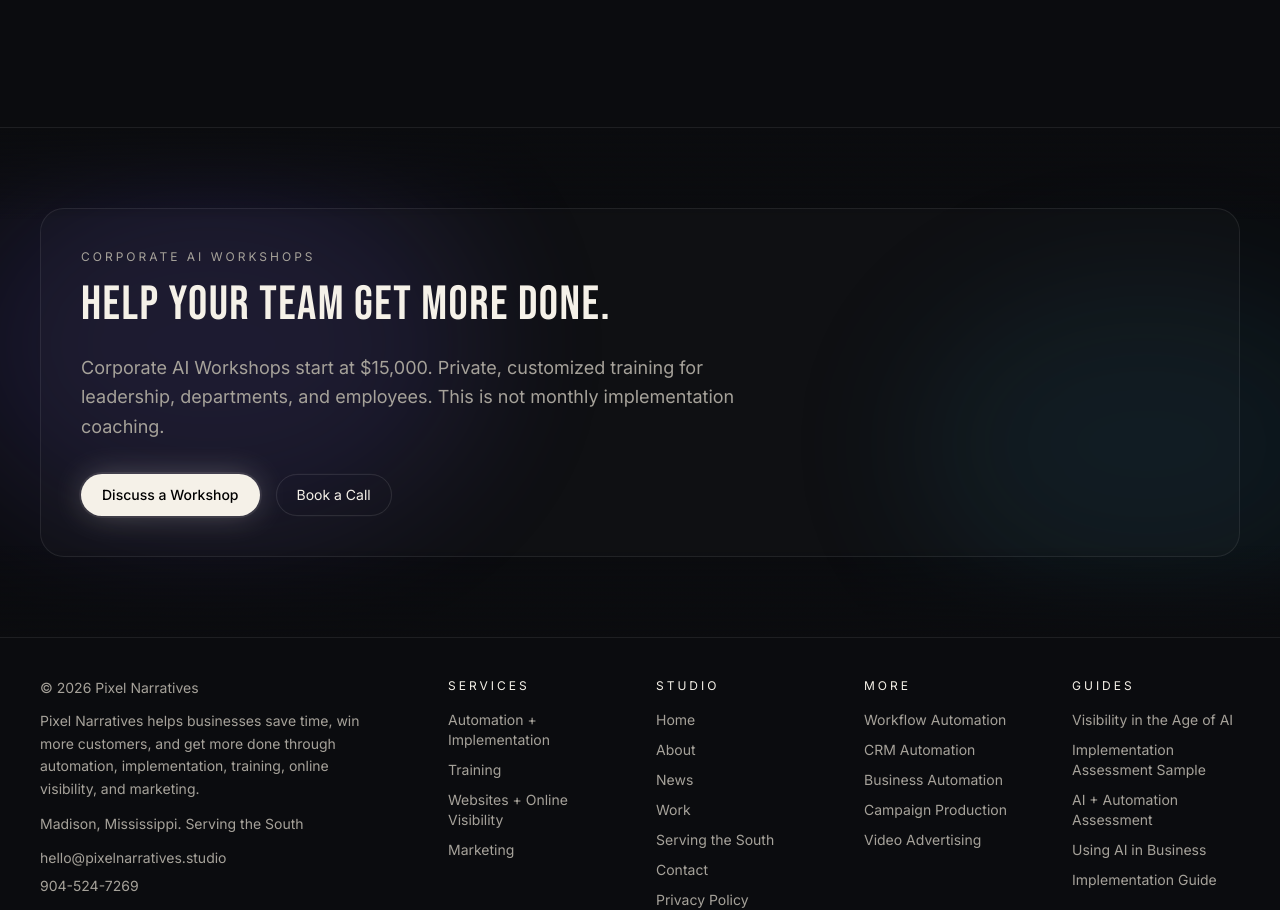
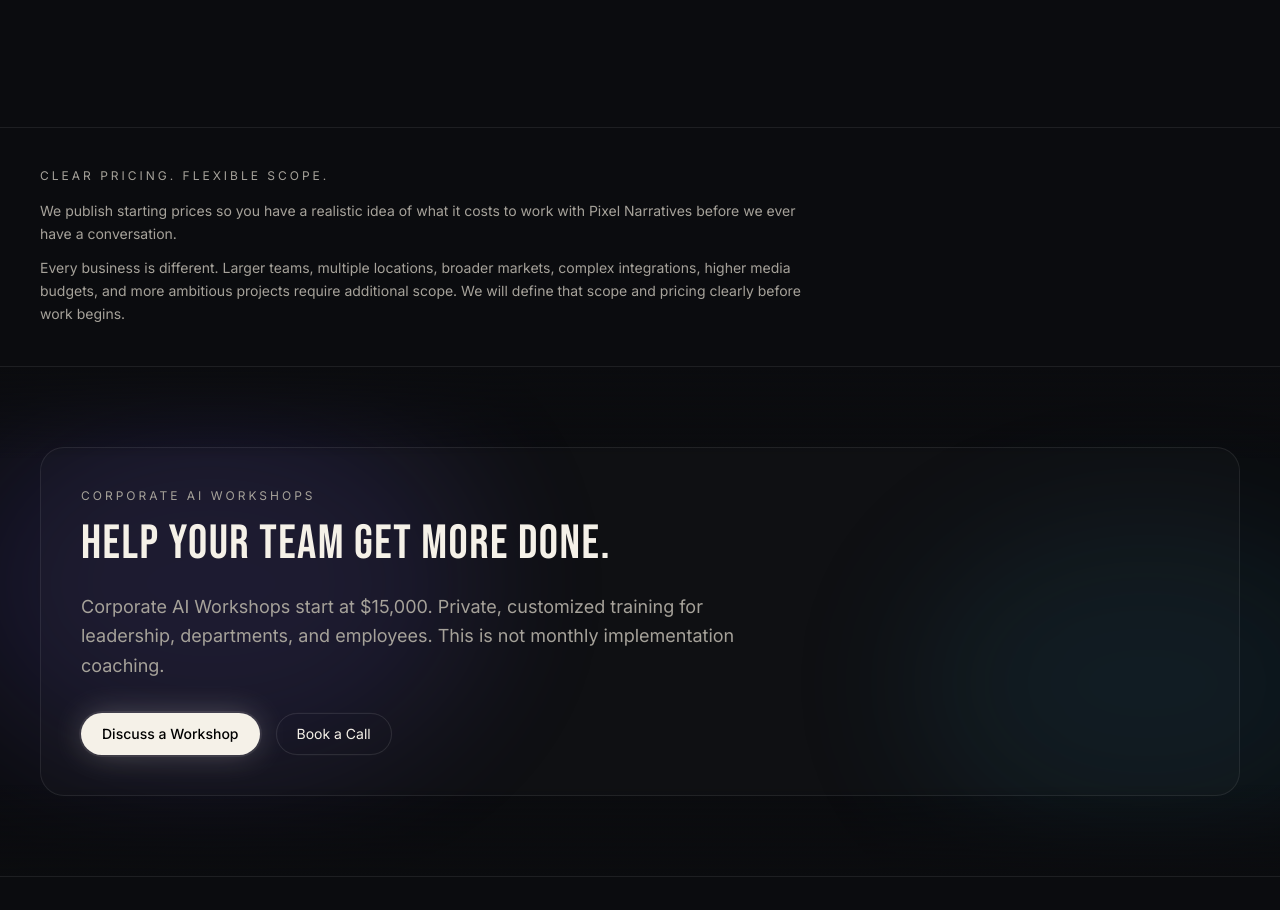
Before and after one commit to jmaruszak/pixel-narratives-site, a Next.js app in the folder pixel-narratives-site/: page /training in a window 1280 px wide. Shown: the part 9200-10110 px from the top of the page. Built offline with nearby package versions, Linux system fonts and the light colour scheme.

Commit message:
Qualify public prices as starting at and add a small-print scope note.
Keep offer cards intact while making listed prices clearly starting points, and explain that larger or more complex work is scoped before it begins.

Co-authored-by: Cursor <cursoragent@cursor.com>

```diff
--- a/pixel-narratives-site/src/app/automation/page.tsx
+++ b/pixel-narratives-site/src/app/automation/page.tsx
@@ -3,6 +3,7 @@ import Footer from "../../components/Footer";
 import IntelligenceLayerProcessFlow from "../../components/IntelligenceLayerProcessFlow";
 import Nav from "../../components/Nav";
 import PageBottomCta from "../../components/PageBottomCta";
+import PricingNote from "../../components/PricingNote";
 import { DESTINATION_CTAS } from "../../lib/destinationCtas";
 import { JsonLd, buildServicePageSchema, buildWebPage, buildBreadcrumbs } from "../../lib/schema";
 import { buildPageMetadata } from "../../lib/siteMetadata";
@@ -157,7 +158,7 @@ export default function AutomationPage() {
                 Implementation Assessment
               </h3>
               <p className="mt-4 text-sm uppercase tracking-[0.25em] text-[var(--muted)]">
-                $950
+                Starting at $950
               </p>
               <p className="mt-6 text-base leading-relaxed text-[var(--muted)]">
                 A focused look at how work moves through the business:
@@ -200,7 +201,7 @@ export default function AutomationPage() {
                 Guided Implementation
               </h3>
               <p className="mt-4 text-sm uppercase tracking-[0.25em] text-[var(--muted)]">
-                $1,500/month · 3-month minimum
+                Starting at $1,500/month · 3-month minimum
               </p>
               <p className="mt-6 text-base leading-relaxed text-[var(--muted)]">
                 For business owners and internal leads who want expert
@@ -343,6 +344,7 @@ export default function AutomationPage() {
         </div>
       </section>
 
+      <PricingNote />
       <PageBottomCta {...DESTINATION_CTAS.automation} />
       <Footer />
     </main>
--- a/pixel-narratives-site/src/app/marketing/page.tsx
+++ b/pixel-narratives-site/src/app/marketing/page.tsx
@@ -4,6 +4,7 @@ import { AttentionPulseBriefForm } from "../../components/ContactForms";
 import Footer from "../../components/Footer";
 import Nav from "../../components/Nav";
 import PageBottomCta from "../../components/PageBottomCta";
+import PricingNote from "../../components/PricingNote";
 import { CALENDLY_URL } from "../../lib/businessLocation";
 import { DESTINATION_CTAS } from "../../lib/destinationCtas";
 import { JsonLd, buildServicePageSchema, buildWebPage, buildBreadcrumbs } from "../../lib/schema";
@@ -184,7 +185,7 @@ export default function MarketingPage() {
               Attention Pulse
             </h2>
             <p className="mt-4 text-sm uppercase tracking-[0.25em] text-[var(--muted)]">
-              $5,000
+              Starting at $5,000
             </p>
             <p className="mt-6 text-lg leading-relaxed text-[var(--muted)] md:text-xl">
               One campaign. One price. A defined finish line.
@@ -264,7 +265,7 @@ export default function MarketingPage() {
               Attention Retainer
             </h2>
             <p className="mt-4 text-sm uppercase tracking-[0.25em] text-[var(--muted)]">
-              $2,250/month · 3-month minimum
+              Starting at $2,250/month · 3-month minimum
             </p>
           </div>
 
@@ -431,6 +432,7 @@ export default function MarketingPage() {
         </div>
       </section>
 
+      <PricingNote />
       <PageBottomCta {...DESTINATION_CTAS.marketing} />
       <Footer />
     </main>
--- a/pixel-narratives-site/src/app/training/page.tsx
+++ b/pixel-narratives-site/src/app/training/page.tsx
@@ -3,6 +3,7 @@ import { CorporateWorkshopInquiryForm } from "../../components/ContactForms";
 import Footer from "../../components/Footer";
 import Nav from "../../components/Nav";
 import PageBottomCta from "../../components/PageBottomCta";
+import PricingNote from "../../components/PricingNote";
 import { CALENDLY_URL } from "../../lib/businessLocation";
 import { DESTINATION_CTAS } from "../../lib/destinationCtas";
 import { JsonLd, buildServicePageSchema, buildWebPage, buildBreadcrumbs } from "../../lib/schema";
@@ -526,6 +527,7 @@ export default function TrainingPage() {
         </div>
       </section>
 
+      <PricingNote />
       <PageBottomCta {...DESTINATION_CTAS.training} />
       <Footer />
     </main>
--- a/pixel-narratives-site/src/app/websites/page.tsx
+++ b/pixel-narratives-site/src/app/websites/page.tsx
@@ -2,6 +2,7 @@ import CinematicPageHero from "../../components/CinematicPageHero";
 import Footer from "../../components/Footer";
 import Nav from "../../components/Nav";
 import PageBottomCta from "../../components/PageBottomCta";
+import PricingNote from "../../components/PricingNote";
 import { DESTINATION_CTAS } from "../../lib/destinationCtas";
 import { JsonLd, buildServicePageSchema, buildWebPage, buildBreadcrumbs, ORG_ID } from "../../lib/schema";
 import { SITE_URL, buildPageMetadata } from "../../lib/siteMetadata";
@@ -257,6 +258,7 @@ export default function WebsitesPage() {
         </div>
       </section>
 
+      <PricingNote />
       <PageBottomCta {...DESTINATION_CTAS.websites} />
       <Footer />
     </main>
--- /dev/null
+++ b/pixel-narratives-site/src/components/PricingNote.tsx
@@ -0,0 +1,22 @@
+export default function PricingNote() {
+  return (
+    <section className="border-t border-white/8">
+      <div className="mx-auto w-full max-w-7xl px-6 py-10 md:px-10">
+        <p className="text-xs uppercase tracking-[0.25em] text-[var(--muted)]">
+          Clear pricing. Flexible scope.
+        </p>
+        <p className="mt-4 max-w-3xl text-sm leading-relaxed text-[var(--muted)]">
+          We publish starting prices so you have a realistic idea of what it
+          costs to work with Pixel Narratives before we ever have a
+          conversation.
+        </p>
+        <p className="mt-3 max-w-3xl text-sm leading-relaxed text-[var(--muted)]">
+          Every business is different. Larger teams, multiple locations,
+          broader markets, complex integrations, higher media budgets, and more
+          ambitious projects require additional scope. We will define that
+          scope and pricing clearly before work begins.
+        </p>
+      </div>
+    </section>
+  );
+}
--- a/pixel-narratives-site/src/components/WebMcpTools.tsx
+++ b/pixel-narratives-site/src/components/WebMcpTools.tsx
@@ -38,13 +38,13 @@ export default function WebMcpTools() {
                     tiers: [
                       {
                         name: "Implementation Assessment",
-                        price: "From $950",
+                        price: "Starting at $950",
                         description:
                           "Optional diagnostic: workflow audit, tool recommendations, quick wins, and implementation roadmap.",
                       },
                       {
                         name: "Guided Implementation",
-                        price: "$1,500/month (3-month minimum)",
+                        price: "Starting at $1,500/month (3-month minimum)",
                         description:
                           "Expert guidance for an owner or designated internal lead implementing AI themselves. Two virtual working sessions per month. Not corporate team training.",
                       },
@@ -56,7 +56,7 @@ export default function WebMcpTools() {
                       },
                       {
                         name: "Fractional Chief AI Officer",
-                        price: "From $5,000/month",
+                        price: "Starting at $5,000/month",
                         description:
                           "Ongoing AI strategy and implementation leadership. Not a more expensive version of Guided Implementation.",
                       },
@@ -75,7 +75,7 @@ export default function WebMcpTools() {
                   },
                   marketing: {
                     summary:
-                      "Attention Pulse at $5,000 for one campaign. Attention Retainer at $2,250/month with a 3-month minimum. Visibility is get found. Attention is get noticed.",
+                      "Attention Pulse starting at $5,000 for one campaign. Attention Retainer starting at $2,250/month with a 3-month minimum. Visibility is get found. Attention is get noticed.",
                     url: `${SITE_URL}/marketing`,
                   },
                   aiAutomationAssessment: {
```
Also changed, not shown: pixel-narratives-site/public/llms.txt.
